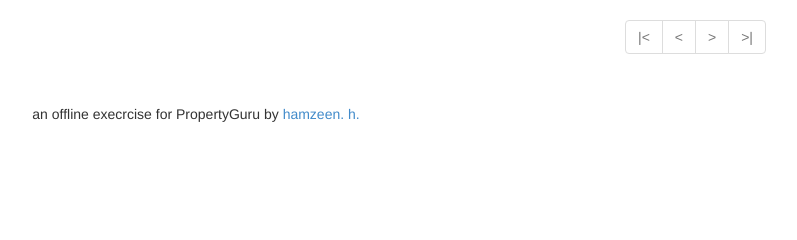
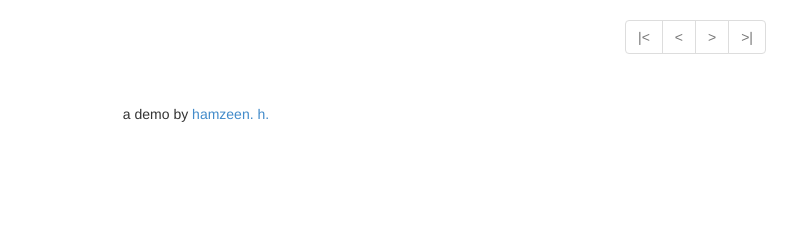
Before and after one commit to hamzeen/PHP-File-Viewer, a PHP site: page / in a window 1280 px wide. Shown: the part 151-391 px from the top of the page, without its empty margins (444-1241 px from the left). Run offline with PHP 8.4, Linux system fonts and the light colour scheme.

Commit message:
updated credits on index
extended desc for the upd

```diff
--- a/index.php
+++ b/index.php
@@ -127,7 +127,6 @@
   </div>
 
   <p class="p-center">
-    an offline execrcise for PropertyGuru by
-      <a href="http://hamzeen.github.io" target="_blank">hamzeen. h.</a></p>
+    a demo by <a href="http://hamzeen.github.io" target="_blank">hamzeen. h.</a></p>
 </body>
 </html>
```
